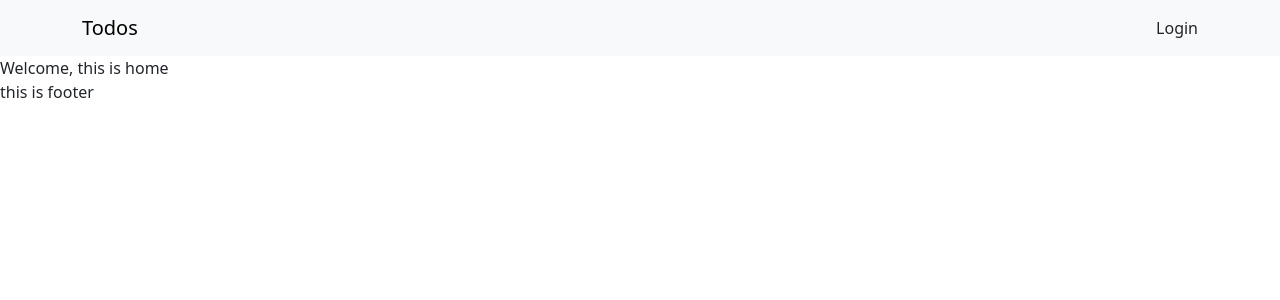
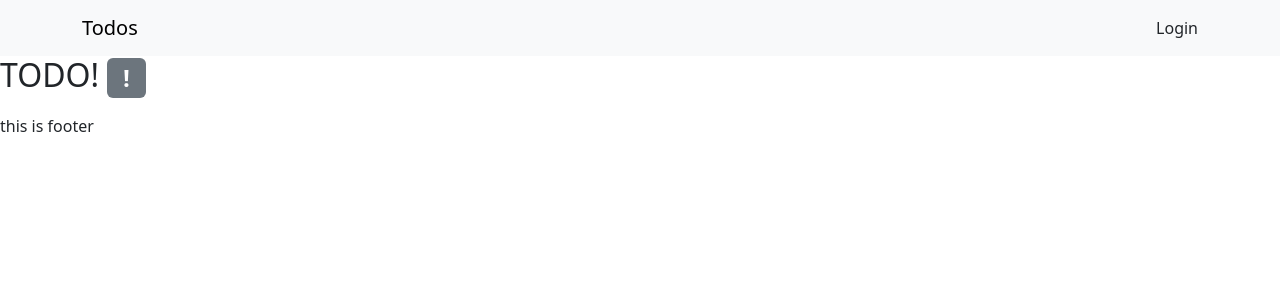
Before and after one commit to oliver23n/TODO, a React (Vite) app in the folder client/: page / in a window 1280 px wide. Shown: the top 300 px of the page. Built offline with nearby package versions, Linux system fonts and the light colour scheme; no server answers.

Commit message:
updated homepage

```diff
--- a/client/src/pages/Home.jsx
+++ b/client/src/pages/Home.jsx
@@ -1,9 +1,15 @@
-
+import Badge from 'react-bootstrap/Badge'
+import Button from 'react-bootstrap/Button'
+import Auth from '../utils/auth';
 
 export default function Home() {
 
+    return (
+        <>
 
-    return (
-        <div>Welcome, this is home </div>
+            <h2>TODO! <Badge bg="secondary">!</Badge></h2>
+            {Auth.loggedIn() ? (<Button href='/todos'>My tasks</Button>):<p></p>
+            }
+        </>
     )
 }
```
